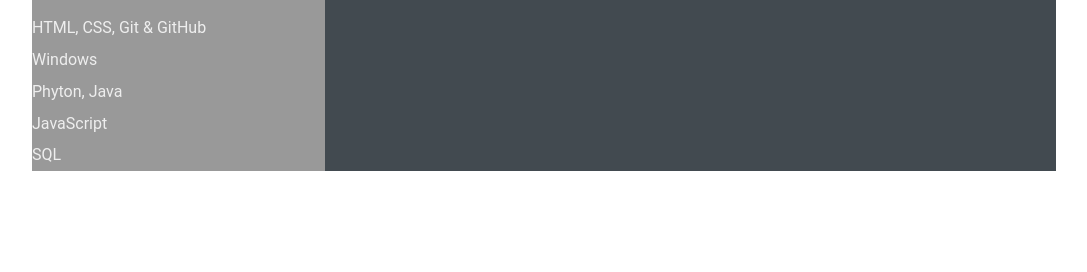
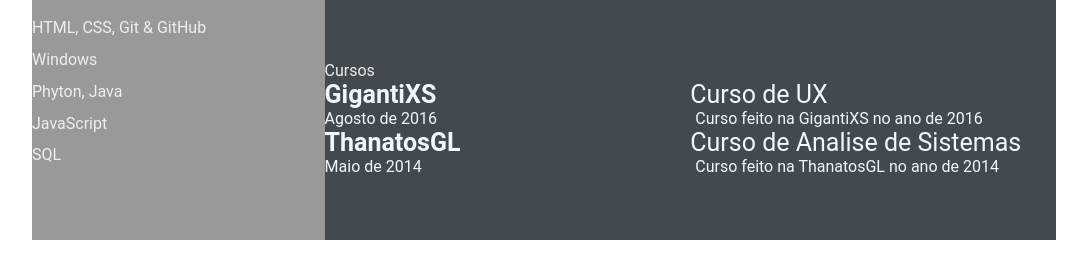
Before and after one commit to jplopez-021/jplopez-021.github.io, a plain HTML site: page index.html in a window 1280 px wide. Shown: the part 692-964 px from the top of the page, without its empty margins (96-1183 px from the left). Before the commit the page ends 895 px from the top, so only its background shows below. Drawn offline with Linux system fonts and the light colour scheme.

Commit message:
feature: add courses

```diff
--- a/index.html
+++ b/index.html
@@ -111,10 +111,35 @@
                         <p class="education-subject">Ciencia da Computação</p>
                         <p class="education-desc">
                             Graduação em engenharia de software
+                    </div>
+                </div>
+            </section>
+            <section class="awards gap">
+                <div class="right-title">Cursos</div>
+                <div class="awards-contents">
+                     <div class="awards-left">
+                         <p class="awards-company-name">GigantiXS</p>
+                         <p class="awards-time period">Agosto de 2016</p>
+                     </div>
+                     <div class="awards-right">
+                         <p class="awards-name">Curso de UX</p>
+                         <p class="awards-desc">
+                             Curso feito na GigantiXS no ano de 2016
+                         </p>
+                     </div>
+                     <div class="awards-left">
+                        <p class="awards-company-name">ThanatosGL</p>
+                        <p class="awards-time period">Maio de 2014</p>
+                    </div>
+                    <div class="awards-right">
+                        <p class="awards-name">Curso de Analise de Sistemas</p>
+                        <p class="awards-desc">
+                            Curso feito na ThanatosGL no ano de 2014
+                        </p>
+                    </div>
                 </div>
             </section>
         </section>
     </main>
 </body>
-
 </html>
```
